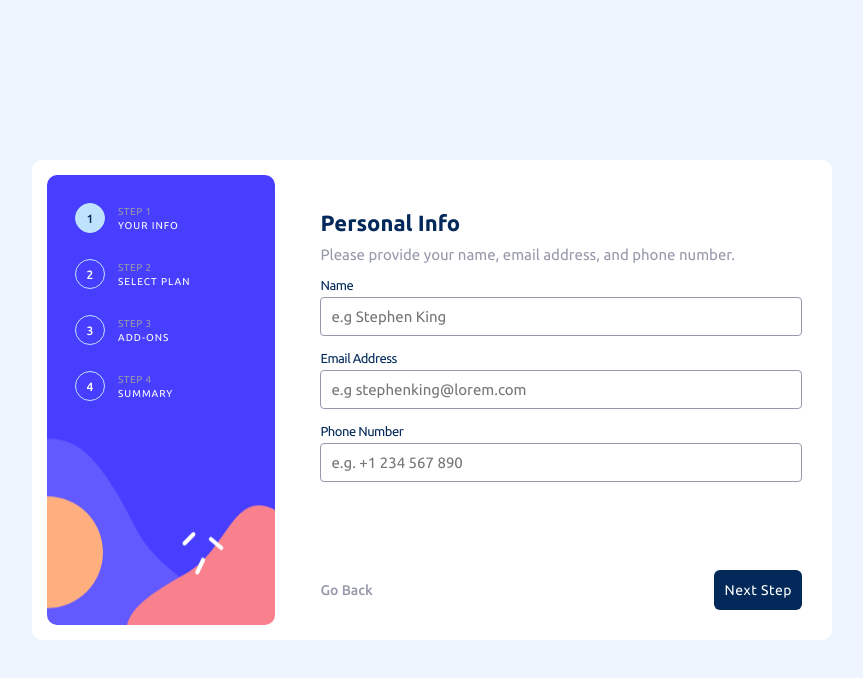
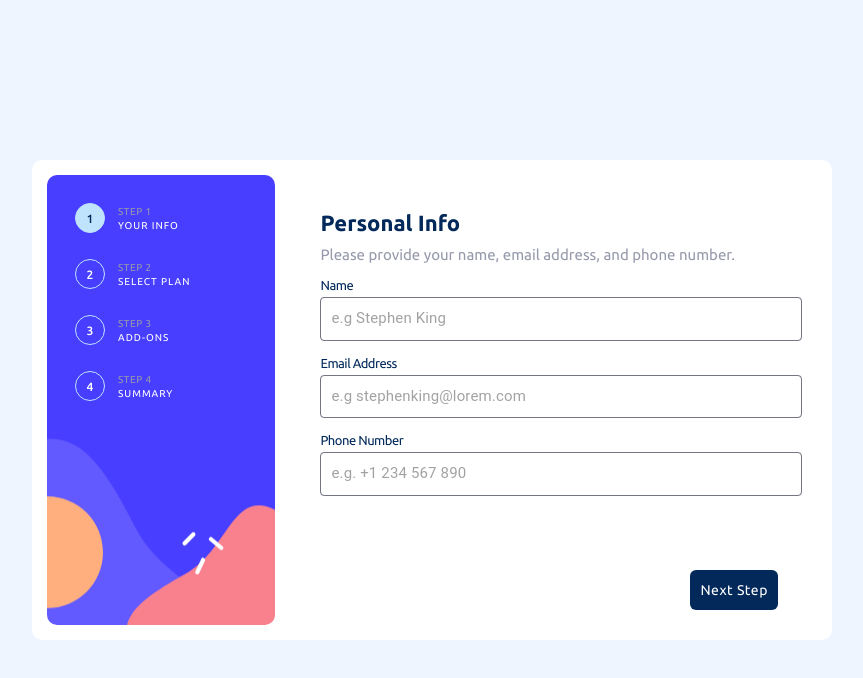
Before and after one commit to chiarastef/multi-step-form-frontend-mentor, a React (Vite) app: page / in a window 1280 px wide. Shown: the top 678 px of the page, without its empty margins (208-1071 px from the left). Built offline with nearby package versions, Linux system fonts and the light colour scheme.

Commit message:
Added checks for empty form

```diff
--- a/src/components/Confirmation.tsx
+++ b/src/components/Confirmation.tsx
@@ -1,4 +1,3 @@
-import React from "react";
 import styled from "styled-components";
 import thankYouIcon from "../images/icon-thank-you.svg";
 
--- a/src/components/NavigationButtons.tsx
+++ b/src/components/NavigationButtons.tsx
@@ -2,21 +2,34 @@ import React from "react";
 import styled from "styled-components";
 import { AppContext } from "../context";
 
-const NavigationBtns = styled.div`
+interface styleProps {
+  firstPage: boolean;
+}
+
+const NavigationBtnsContainer = styled.div`
   position: fixed;
   bottom: 0;
   left: 0;
   right: 0;
-  display: flex;
-  justify-content: space-between;
+  width: 100%;
   background-color: #ffffff;
-  width: 100%;
-  padding: 10px;
 
   @media screen and (min-width: 768px) {
     position: static;
+    margin-top: auto;
+  }
+`;
+
+const NavigationBtns = styled.div<styleProps>`
+  display: flex;
+  justify-content: ${({ firstPage }) =>
+    firstPage ? "flex-end" : "space-between"};
+  width: 90%;
+  padding: 10px 0;
+  margin: auto;
+
+  @media screen and (min-width: 768px) {
     padding: 0;
-    margin-top: auto;
   }
 `;
 
@@ -59,30 +72,66 @@ const NextBtn = styled.button`
 const NavigationButtons = () => {
   const appContext = React.useContext(AppContext);
   if (!appContext) return null;
-  const { page, setPage, setShowConfirmation } = appContext;
+  const {
+    page,
+    setPage,
+    setShowConfirmation,
+    personalInfo,
+    planInfo,
+    setPersonalFormSubmitted,
+    setWasPlanSelected,
+  } = appContext;
+
+  const isNotFirstPage = page > 1;
 
   const goToPreviousPage = (): void => {
-    if (page && page > 1) {
+    if (page === 2) {
+      setPersonalFormSubmitted(false);
+    }
+    if (page === 3) {
+      setWasPlanSelected(false);
+    }
+    if (page > 1) {
       setPage(page - 1);
     }
   };
 
   const goToNextPage = (): void => {
-    if (page && page < 4) {
+    switch (page) {
+      case 1:
+        setPersonalFormSubmitted(true);
+        if (
+          personalInfo.name &&
+          personalInfo.email &&
+          personalInfo.phoneNumber
+        ) {
           setPage(page + 1);
         }
-    if (page === 4) {
+        break;
+      case 2:
+        setWasPlanSelected(true);
+        if (planInfo.planName) {
+          setPage(page + 1);
+        }
+        break;
+      case 3:
+        setPage(page + 1);
+        break;
+      case 4:
         setShowConfirmation(true);
+        break;
     }
   };
 
   return (
-    <NavigationBtns>
-      <BackBtn onClick={goToPreviousPage}>Go Back</BackBtn>
+    <NavigationBtnsContainer>
+      <NavigationBtns firstPage={!isNotFirstPage}>
+        {page > 1 && <BackBtn onClick={goToPreviousPage}>Go Back</BackBtn>}
         <NextBtn onClick={goToNextPage}>
           {page === 4 ? "Confirm" : "Next Step"}
         </NextBtn>
       </NavigationBtns>
+    </NavigationBtnsContainer>
   );
 };
 
--- a/src/components/PersonalInfo.tsx
+++ b/src/components/PersonalInfo.tsx
@@ -1,4 +1,5 @@
 import React from "react";
+import TextField from "@mui/material/TextField";
 import styled from "styled-components";
 import { AppContext } from "../context";
 
@@ -23,33 +24,37 @@ const Label = styled.label`
   color: var(--primary-color);
   font-size: 13px;
   letter-spacing: -0.5px;
-  margin-bottom: 15px;
+  margin-bottom: 5px;
+
+  &:not(:first-of-type) {
+    margin-top: 15px;
+  }
 `;
 
-const Input = styled.input`
+const Input = styled.div`
+  & > div {
+    width: 100%;
+  }
+
+  & input {
     display: block;
     width: 100%;
     font-size: 14px;
     font-family: inherit;
-  color: #9699ab;
     padding: 10px;
     border: 1px solid #9699ab;
     border-radius: 4px;
-  margin-top: 5px;
-
-  &:focus-visible {
-    border: 0 solid var(--accent-color);
-  }
 
     @media screen and (min-width: 1024px) {
       font-size: 15px;
+    }
   }
 `;
 
 const PersonalInfo = () => {
   const appContext = React.useContext(AppContext);
   if (!appContext) return null;
-  const { formInfo, setFormInfo } = appContext;
+  const { personalInfo, setPersonalInfo, personalFormSubmitted } = appContext;
 
   return (
     <>
@@ -58,40 +63,55 @@ const PersonalInfo = () => {
         Please provide your name, email address, and phone number.
       </Paragraph>
       <form>
-        <Label>
-          Name
-          <Input
-            type="text"
+        <Label>Name</Label>
+        <Input>
+          <TextField
             placeholder="e.g Stephen King"
-            required
-            value={formInfo.name}
-            onChange={(e) => setFormInfo({ ...formInfo, name: e.target.value })}
-          />
-        </Label>
-        <Label>
-          Email Address
-          <Input
-            type="email"
-            required
-            placeholder="e.g stephenking@lorem.com"
-            value={formInfo.email}
+            value={personalInfo.name}
             onChange={(e) =>
-              setFormInfo({ ...formInfo, email: e.target.value })
+              setPersonalInfo({ ...personalInfo, name: e.target.value })
+            }
+            error={personalFormSubmitted && !personalInfo.name}
+            helperText={
+              personalFormSubmitted &&
+              !personalInfo.name &&
+              "This field is required"
             }
           />
-        </Label>
-        <Label>
-          Phone Number
-          <Input
-            type="text"
-            placeholder="e.g. +1 234 567 890"
-            required
-            value={formInfo.phoneNumber}
+        </Input>
+        <Label>Email Address</Label>
+        <Input>
+          <TextField
+            type="email"
+            placeholder="e.g stephenking@lorem.com"
+            value={personalInfo.email}
             onChange={(e) =>
-              setFormInfo({ ...formInfo, phoneNumber: e.target.value })
+              setPersonalInfo({ ...personalInfo, email: e.target.value })
+            }
+            error={personalFormSubmitted && !personalInfo.email}
+            helperText={
+              personalFormSubmitted &&
+              !personalInfo.email &&
+              "This field is required"
             }
           />
-        </Label>
+        </Input>
+        <Label>Phone Number</Label>
+        <Input>
+          <TextField
+            placeholder="e.g. +1 234 567 890"
+            value={personalInfo.phoneNumber}
+            onChange={(e) =>
+              setPersonalInfo({ ...personalInfo, phoneNumber: e.target.value })
+            }
+            error={personalFormSubmitted && !personalInfo.phoneNumber}
+            helperText={
+              personalFormSubmitted &&
+              !personalInfo.phoneNumber &&
+              "This field is required"
+            }
+          />
+        </Input>
       </form>
     </>
   );
--- a/src/components/SelectPlan.tsx
+++ b/src/components/SelectPlan.tsx
@@ -14,6 +14,16 @@ const Title = styled.h2`
 const Paragraph = styled.p`
   font-size: var(--text-font-size-mobile);
   color: #9699ab;
+  margin-bottom: var(--margin-mobile);
+
+  @media screen and (min-width: 768px) {
+    margin-bottom: var(--margin-tablet);
+  }
+`;
+
+const ErrorParagraph = styled.p`
+  font-size: 12px;
+  color: #d32f2f;
   margin-bottom: var(--margin-mobile);
 
   @media screen and (min-width: 768px) {
@@ -121,7 +131,7 @@ const Regularity = styled.div`
 const SelectPlan = () => {
   const appContext = React.useContext(AppContext);
   if (!appContext) return null;
-  const { planInfo, setPlanInfo } = appContext;
+  const { planInfo, setPlanInfo, wasPlanSelected } = appContext;
 
   // Update planInfo state when user selects planInfo
   const selectPlan = (e: React.ChangeEvent<HTMLInputElement>): void => {
@@ -135,6 +145,9 @@ const SelectPlan = () => {
     <>
       <Title>Select Plan</Title>
       <Paragraph>You have the option of monthly or yearly billing.</Paragraph>
+      {wasPlanSelected && !planInfo.planName && (
+        <ErrorParagraph>Please select a plan</ErrorParagraph>
+      )}
       <Options>
         {Plans.map((plan, index) => {
           return (
--- a/src/components/Sidebar.tsx
+++ b/src/components/Sidebar.tsx
@@ -101,7 +101,15 @@ const LinkBtnDescr = styled.div`
 const Sidebar = () => {
   const appContext = React.useContext(AppContext);
   if (!appContext) return null;
-  const { page, setPage, showConfirmation } = appContext;
+  const {
+    page,
+    setPage,
+    showConfirmation,
+    setPersonalFormSubmitted,
+    personalInfo,
+    setWasPlanSelected,
+    planInfo,
+  } = appContext;
 
   // Array of page buttons
   const buttons = React.useRef<(HTMLButtonElement | null)[]>([]);
@@ -122,6 +130,20 @@ const Sidebar = () => {
     }
   }, [page]);
 
+  const goToSecondPage = () => {
+    setPersonalFormSubmitted(true);
+    if (personalInfo.name && personalInfo.email && personalInfo.phoneNumber) {
+      setPage(2);
+    }
+  };
+
+  const goToThirdPage = () => {
+    setWasPlanSelected(true);
+    if (planInfo.planName) {
+      setPage(3);
+    }
+  };
+
   return (
     <Container>
       <SidebarEl>
@@ -135,7 +157,7 @@ const Sidebar = () => {
               <div>your info</div>
             </LinkBtnDescr>
           </LinkContainer>
-          <LinkContainer onClick={() => setPage(2)}>
+          <LinkContainer onClick={goToSecondPage}>
             <LinkBtn ref={(el) => (buttons.current[1] = el)} id="2">
               2
             </LinkBtn>
@@ -144,7 +166,7 @@ const Sidebar = () => {
               <div>select plan</div>
             </LinkBtnDescr>
           </LinkContainer>
-          <LinkContainer onClick={() => setPage(3)}>
+          <LinkContainer onClick={goToThirdPage}>
             <LinkBtn ref={(el) => (buttons.current[2] = el)} id="3">
               3
             </LinkBtn>
--- a/src/context.tsx
+++ b/src/context.tsx
@@ -1,12 +1,16 @@
 import React from "react";
 
 interface CurrentUserContextType {
-  formInfo: FormInfo;
-  setFormInfo: React.Dispatch<React.SetStateAction<FormInfo>>;
+  personalInfo: FormInfo;
+  setPersonalInfo: React.Dispatch<React.SetStateAction<FormInfo>>;
+  personalFormSubmitted: boolean;
+  setPersonalFormSubmitted: React.Dispatch<React.SetStateAction<boolean>>;
   page: number;
   setPage: React.Dispatch<React.SetStateAction<number>>;
   planInfo: PlanInfo;
   setPlanInfo: React.Dispatch<React.SetStateAction<PlanInfo>>;
+  wasPlanSelected: boolean;
+  setWasPlanSelected: React.Dispatch<React.SetStateAction<boolean>>;
   showConfirmation: boolean;
   setShowConfirmation: React.Dispatch<React.SetStateAction<boolean>>;
 }
@@ -31,16 +35,19 @@ const AppContext = React.createContext<CurrentUserContextType | null>(null);
 
 const AppProvider = ({ children }: Props) => {
   const [page, setPage] = React.useState<number>(1);
-  const [formInfo, setFormInfo] = React.useState<FormInfo>({
+  const [personalInfo, setPersonalInfo] = React.useState<FormInfo>({
     name: "",
     email: "",
     phoneNumber: "",
   });
+  const [personalFormSubmitted, setPersonalFormSubmitted] =
+    React.useState<boolean>(false);
   const [planInfo, setPlanInfo] = React.useState<PlanInfo>({
     planName: "",
     isYearly: false,
     addOns: [],
   });
+  const [wasPlanSelected, setWasPlanSelected] = React.useState<boolean>(false);
   const [showConfirmation, setShowConfirmation] =
     React.useState<boolean>(false);
 
@@ -49,10 +56,14 @@ const AppProvider = ({ children }: Props) => {
       value={{
         page,
         setPage,
-        formInfo,
-        setFormInfo,
+        personalInfo,
+        setPersonalInfo,
+        personalFormSubmitted,
+        setPersonalFormSubmitted,
         planInfo,
         setPlanInfo,
+        wasPlanSelected,
+        setWasPlanSelected,
         showConfirmation,
         setShowConfirmation,
       }}
```
Lines whose indentation alone changed are shown as unchanged.
